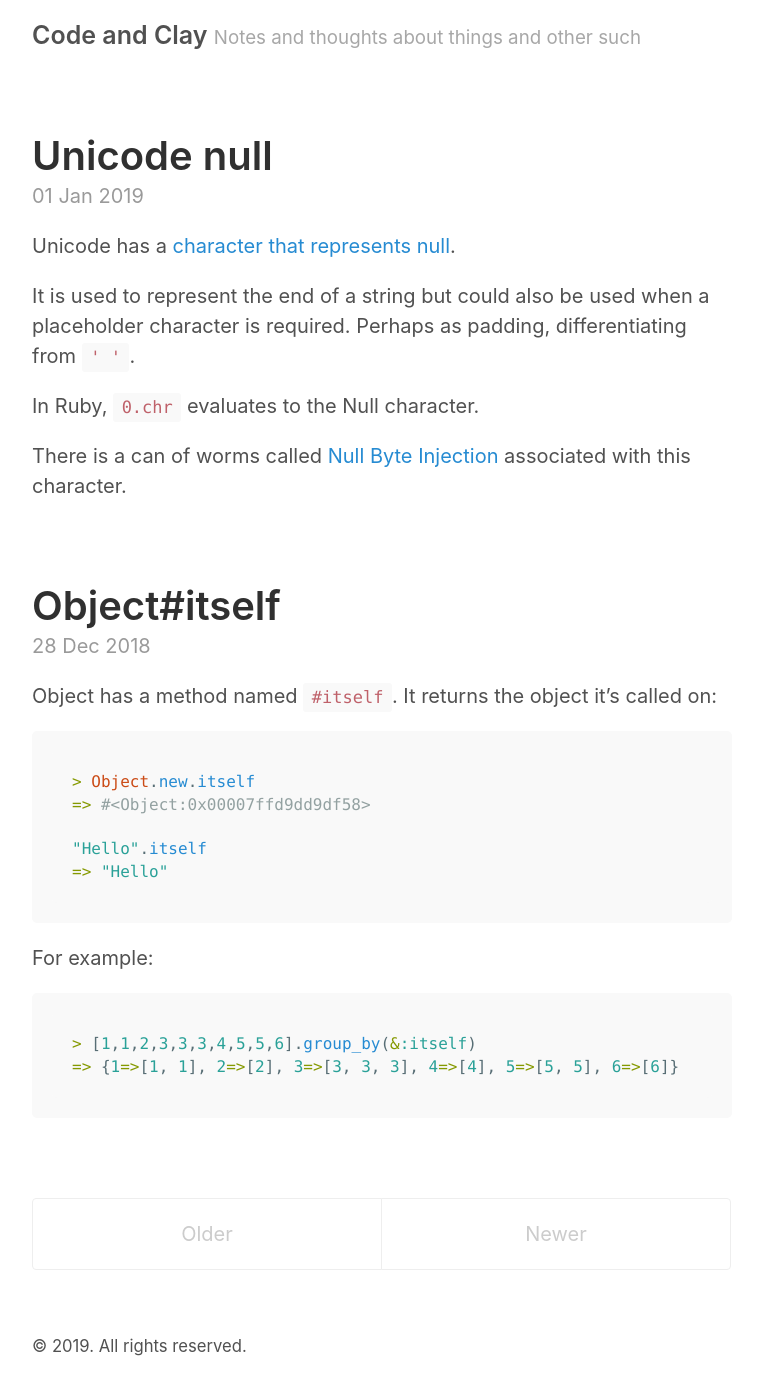
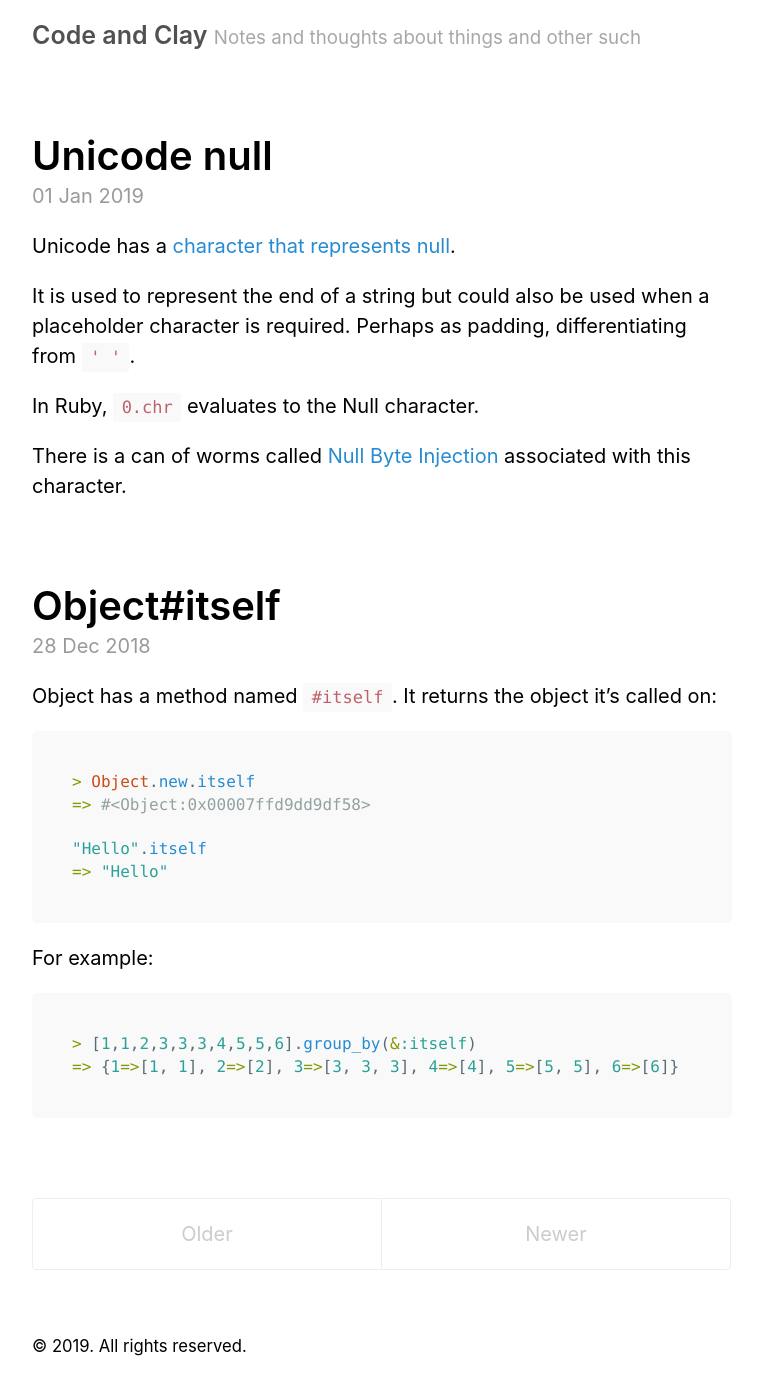
Before and after one commit to codeandclay/code_and_clay_blog, a Jekyll site: the page built from index.html, in a window 1280 px wide. Shown: the whole page, without its empty margins (258-1020 px from the left). Built offline with Jekyll 4.4.1, drawn with Linux system fonts in a browser that asks for light colours; the list of posts is cut into pages by our own code.

Commit message:
Darken text

```diff
--- a/_sass/_posts.scss
+++ b/_sass/_posts.scss
@@ -16,7 +16,7 @@
 .page-title,
 .post-title,
 .post-title a {
-  color: #303030;
+  color: black
 }
 .page-title,
 .post-title {
--- a/_sass/_type.scss
+++ b/_sass/_type.scss
@@ -6,7 +6,7 @@ h1, h2, h3, h4, h5, h6 {
   margin-bottom: .5rem;
   font-weight: 600;
   line-height: 1.25;
-  color: #313131;
+  color: black;
   text-rendering: optimizeLegibility;
 }
 
@@ -32,10 +32,6 @@ h4, h5, h6 {
 p {
   margin-top: 0;
   margin-bottom: 1rem;
-}
-
-strong {
-  color: #303030;
 }
 
 ul, ol, dl {
--- a/_sass/_variables.scss
+++ b/_sass/_variables.scss
@@ -17,7 +17,7 @@ $root-font-family: -apple-system, BlinkMacSystemFont, "Segoe UI", "Roboto", "Oxy
 $root-font-size: 16px;
 $root-line-height: 1.5;
 
-$body-color: #515151;
+$body-color: black;
 $body-bg: #fff;
 $link-color: $blue;
 
```
